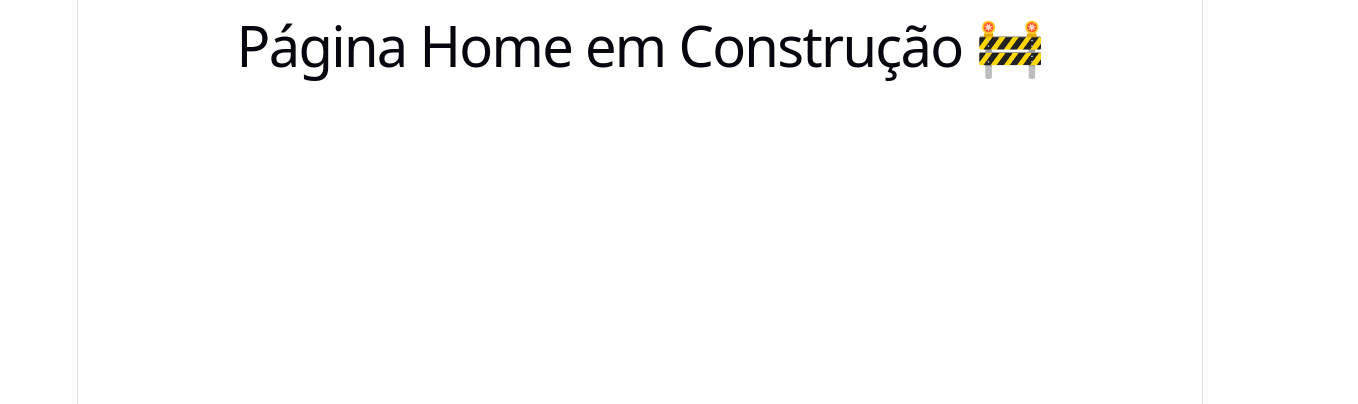
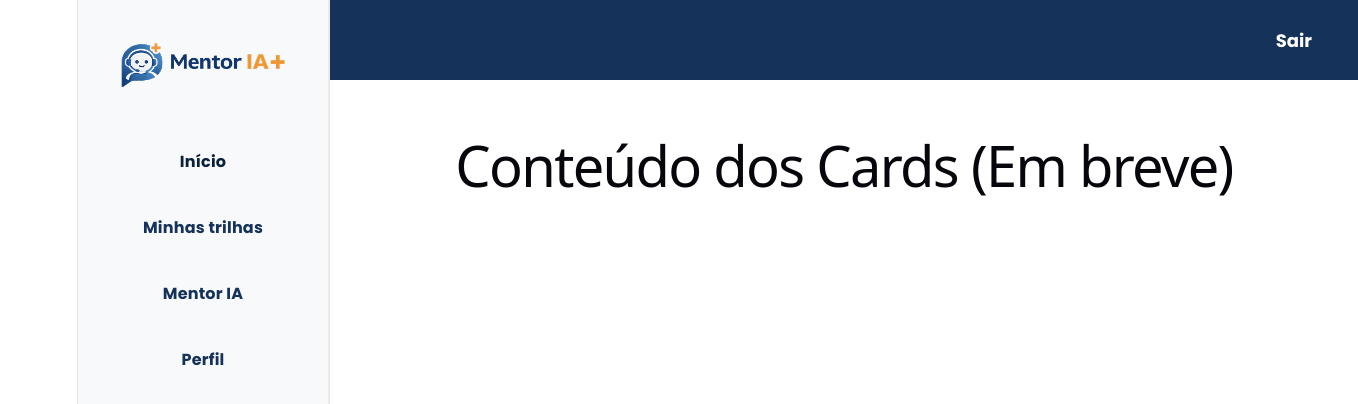
Before and after one commit to gucardosu/login-sa, a React (Vite) app in the folder frontend/: page /home in a window 1280 px wide. Shown: the top 404 px of the page, 1358 px wide, since content can reach past the window. Built offline with nearby package versions, Linux system fonts and the light colour scheme.

Commit message:
feat: sidebar e header prontos

```diff
--- a/frontend/src/components/Header/Header.css
+++ b/frontend/src/components/Header/Header.css
@@ -1,3 +1,22 @@
-.header {
-    color: #0F3468;
+.header-container {
+  background-color: #15325A;
+  height: 80px;
+  display: flex;
+  justify-content: flex-end;
+  align-items: center;
+  padding: 0 40px;
 }
+
+.btn-sair {
+  background: none;
+  border: none;
+  color: white;
+  font-size: 18px;
+  font-weight: bold;
+  cursor: pointer;
+  transition: opacity 0.2s;
+}
+
+.btn-sair:hover {
+  opacity: 0.8;
+}
--- a/frontend/src/components/Header/Header.jsx
+++ b/frontend/src/components/Header/Header.jsx
@@ -1,11 +1,19 @@
-import Button from '../Button/Button';
+import { useNavigate } from "react-router-dom";
+import "./Header.css";
 
 export default function Header() {
+  const navigate = useNavigate();
+
+  const handleLogout = () => {
+    alert("Deslogando do sistema...");
+    navigate("/login");
+  };
+
   return (
-    <>
-      <Header>
-        <Button/>
-      </Header>
-    </>
+    <header className="header-container">
+      <button className="btn-sair" onClick={handleLogout}>
+        Sair
+      </button>
+    </header>
   );
 }
--- /dev/null
+++ b/frontend/src/components/Sidebar/Sidebar.css
@@ -0,0 +1,43 @@
+.sidebar-container {
+  width: 250px;
+  background-color: #F8F9FA; /* Fundo bem clarinho */
+  height: 100vh; /* Ocupa 100% da altura da tela */
+  border-right: 2px solid #EAEAEA;
+  display: flex;
+  flex-direction: column;
+}
+
+.sidebar-logo {
+  padding: 40px 20px;
+  text-align: center;
+}
+
+.sidebar-logo img {
+  max-width: 180px;
+}
+
+.sidebar-menu {
+  list-style: none;
+  padding: 0;
+  margin: 0;
+  display: flex;
+  flex-direction: column;
+  gap: 20px;
+}
+
+.sidebar-menu li {
+  padding: 10px 40px;
+  color: #15325A;
+  font-weight: bold;
+  font-size: 16px;
+  cursor: pointer;
+}
+
+/* O item ativo (Início) fica com a cor mais escura */
+.sidebar-menu li.active {
+  color: #0D203A;
+}
+
+.sidebar-menu li:hover {
+  background-color: #E2E6EA;
+}
--- /dev/null
+++ b/frontend/src/components/Sidebar/Sidebar.jsx
@@ -0,0 +1,19 @@
+import logoProjeto from "../../assets/sketch.png";
+import "./Sidebar.css";
+
+export default function Sidebar() {
+  return (
+    <aside className="sidebar-container">
+      <div className="sidebar-logo">
+        <img src={logoProjeto} alt="Logo Mentor IA+" />
+      </div>
+
+      <ul className="sidebar-menu">
+        <li className="active">Início</li>
+        <li>Minhas trilhas</li>
+        <li>Mentor IA</li>
+        <li>Perfil</li>
+      </ul>
+    </aside>
+  );
+}
--- a/frontend/src/pages/Home/Home.css
+++ b/frontend/src/pages/Home/Home.css
@@ -0,0 +1,19 @@
+.home-layout {
+  display: flex;
+  height: 100vh;
+  width: 100vw;
+  overflow: hidden;
+}
+
+.home-main {
+  flex: 1;
+  display: flex;
+  flex-direction: column;
+  background-color: #FFFFFF;
+}
+
+.home-content {
+  padding: 40px;
+  flex: 1;
+  overflow-y: auto;
+}
--- a/frontend/src/pages/Home/Home.jsx
+++ b/frontend/src/pages/Home/Home.jsx
@@ -1,7 +1,19 @@
+import Sidebar from "../../components/Sidebar/Sidebar";
+import Header from "../../components/Header/Header";
+import "./Home.css";
+
 export default function Home() {
   return (
-    <div>
-      <h1>Página Home em Construção 🚧</h1>
+    <div className="home-layout">
+      <Sidebar />
+
+      <div className="home-main">
+        <Header />
+
+        <main className="home-content">
+          <h1>Conteúdo dos Cards (Em breve)</h1>
+        </main>
+      </div>
     </div>
   );
 }
```
